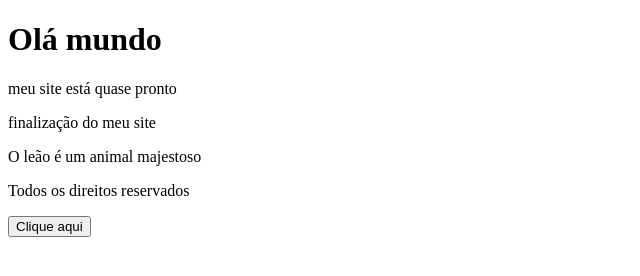
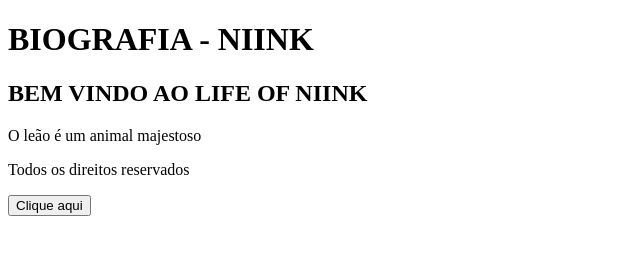
Before and after one commit to luisgdoliveira-008/Aula-01, a plain HTML site: page index.html in a window 1280 px wide. Shown: the whole page, without its empty margins (0-640 px from the left). Drawn offline with Linux system fonts and the light colour scheme.

Commit message:
up - COMEÇO DO PROJETO

```diff
--- a/index.html
+++ b/index.html
@@ -3,16 +3,16 @@
 <head>
     <meta charset="UTF-8">
     <meta name="viewport" content="width=device-width, initial-scale=1.0">
-    <title>Documento</title>
+    <title>Biografia - NIINK</title>
 </head>
 <body>
     <header>
-        <h1> Olá mundo </h1>
+        <h1> BIOGRAFIA - NIINK </h1>
     </header>
 
     <main>
-<p> meu site está quase pronto </p>
-<p> finalização do meu site </p>
+<h2> BEM VINDO AO LIFE OF NIINK </h2>
+<p>  </p>
 <p> O leão é um animal majestoso </p>
     </main>
 
```
